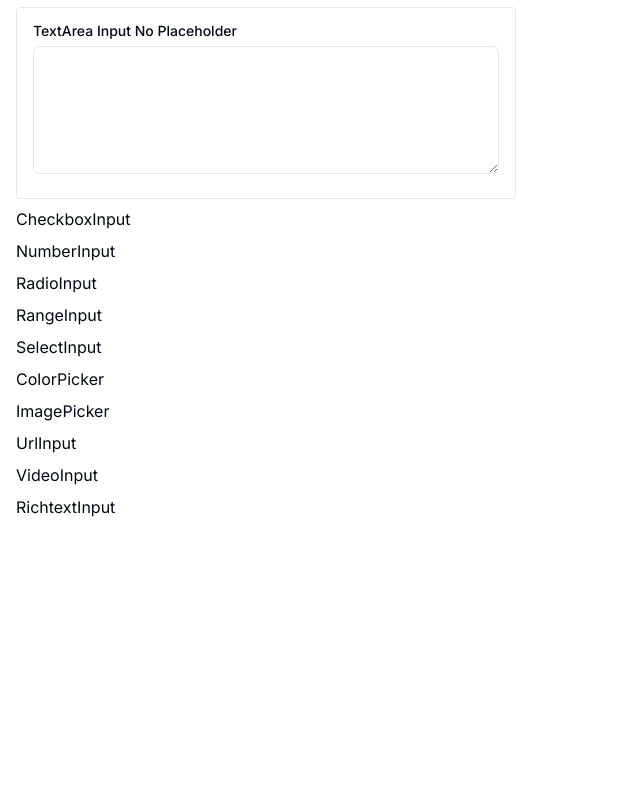
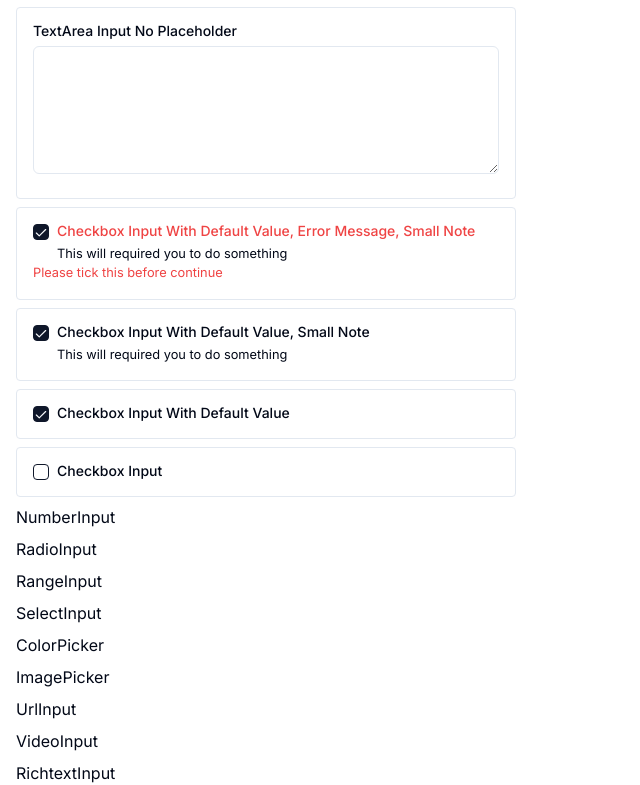
Before and after one commit to m-amirazmi/nextjs-cms, a Next.js app: page /playground/editor in a window 1280 px wide. Shown: the part 1588-2373 px from the top of the page, without its empty margins (0-640 px from the left). Before the commit the page ends 2107 px from the top, so only its background shows below. Built offline with nearby package versions, Linux system fonts and the light colour scheme.

Commit message:
Input Settings | UI for checkbox

```diff
--- a/app/playground/editor/page.tsx
+++ b/app/playground/editor/page.tsx
@@ -85,6 +85,27 @@ const inputSettings: SchemaSettings[] = [
   {
     type: "checkbox",
     id: "checkboxinput",
+    label: "Checkbox Input With Default Value, Error Message, Small Note",
+    smallnote: "This will required you to do something",
+    message: "Please tick this before continue",
+    defaultValue: true,
+  },
+  {
+    type: "checkbox",
+    id: "checkboxinput",
+    label: "Checkbox Input With Default Value, Small Note",
+    smallnote: "This will required you to do something",
+    defaultValue: true,
+  },
+  {
+    type: "checkbox",
+    id: "checkboxinput",
+    label: "Checkbox Input With Default Value",
+    defaultValue: true,
+  },
+  {
+    type: "checkbox",
+    id: "checkboxinput",
     label: "Checkbox Input",
   },
   {
--- a/components/editor/input-settings/checkbox-input.tsx
+++ b/components/editor/input-settings/checkbox-input.tsx
@@ -1,3 +1,33 @@
-export default function CheckboxInput() {
-  return <div>CheckboxInput</div>;
+import { Checkbox } from "@/components/ui/checkbox";
+import { Label } from "@/components/ui/label";
+import { cn } from "@/lib/utils";
+import { CheckboxInputProps } from "@/types/editor.types";
+
+export default function CheckboxInput({
+  id,
+  label,
+  defaultValue,
+  message,
+  smallnote,
+  border,
+}: CheckboxInputProps) {
+  return (
+    <div
+      className={cn(
+        "flex flex-col items-start w-full",
+        border && "border p-4 rounded"
+      )}
+    >
+      <div className="flex flex-row gap-x-2">
+        <Checkbox id={id} name={id} checked={defaultValue} />
+        <div className={cn("grid", smallnote && "gap-1.5")}>
+          <Label htmlFor={id} className={cn(message && "text-destructive")}>
+            {label}
+          </Label>
+          <small>{smallnote}</small>
+        </div>
+      </div>
+      {message && <small className="text-destructive">{message}</small>}
+    </div>
+  );
 }
--- /dev/null
+++ b/components/ui/checkbox.tsx
@@ -0,0 +1,30 @@
+"use client"
+
+import * as React from "react"
+import * as CheckboxPrimitive from "@radix-ui/react-checkbox"
+import { Check } from "lucide-react"
+
+import { cn } from "@/lib/utils"
+
+const Checkbox = React.forwardRef<
+  React.ElementRef<typeof CheckboxPrimitive.Root>,
+  React.ComponentPropsWithoutRef<typeof CheckboxPrimitive.Root>
+>(({ className, ...props }, ref) => (
+  <CheckboxPrimitive.Root
+    ref={ref}
+    className={cn(
+      "peer h-4 w-4 shrink-0 rounded-sm border border-primary ring-offset-background focus-visible:outline-none focus-visible:ring-2 focus-visible:ring-ring focus-visible:ring-offset-2 disabled:cursor-not-allowed disabled:opacity-50 data-[state=checked]:bg-primary data-[state=checked]:text-primary-foreground",
+      className
+    )}
+    {...props}
+  >
+    <CheckboxPrimitive.Indicator
+      className={cn("flex items-center justify-center text-current")}
+    >
+      <Check className="h-4 w-4" />
+    </CheckboxPrimitive.Indicator>
+  </CheckboxPrimitive.Root>
+))
+Checkbox.displayName = CheckboxPrimitive.Root.displayName
+
+export { Checkbox }
--- a/package.json
+++ b/package.json
@@ -9,6 +9,7 @@
     "lint": "next lint"
   },
   "dependencies": {
+    "@radix-ui/react-checkbox": "^1.0.4",
     "@radix-ui/react-label": "^2.0.2",
     "class-variance-authority": "^0.7.0",
     "clsx": "^2.1.0",
--- a/types/editor.types.tsx
+++ b/types/editor.types.tsx
@@ -15,7 +15,6 @@ export type InputSettingType =
 export interface BaseInputSetting {
   id: string;
   label: string;
-  placeholder?: string;
   smallnote?: string;
   message?: string;
 }
@@ -39,15 +38,18 @@ type OptionalSettingsMap = {
   };
   text: {
     defaultValue?: string;
+    placeholder?: string;
   };
   textarea: {
     defaultValue?: string;
+    placeholder?: string;
   };
   checkbox: {
     defaultValue?: boolean;
   };
   number: {
     defaultValue?: number;
+    placeholder?: string;
   };
   radio: {
     options: InputSettingWithOption[];
@@ -92,3 +94,5 @@ export interface BaseInputSettingProps {
 export type TextInputProps = MergedSetting<"text"> & BaseInputSettingProps;
 export type TextAreaInputProps = MergedSetting<"textarea"> &
   BaseInputSettingProps;
+export type CheckboxInputProps = MergedSetting<"checkbox"> &
+  BaseInputSettingProps;
```
Also changed, not shown: 1 other file (tests, documents, lock files or other folders).
